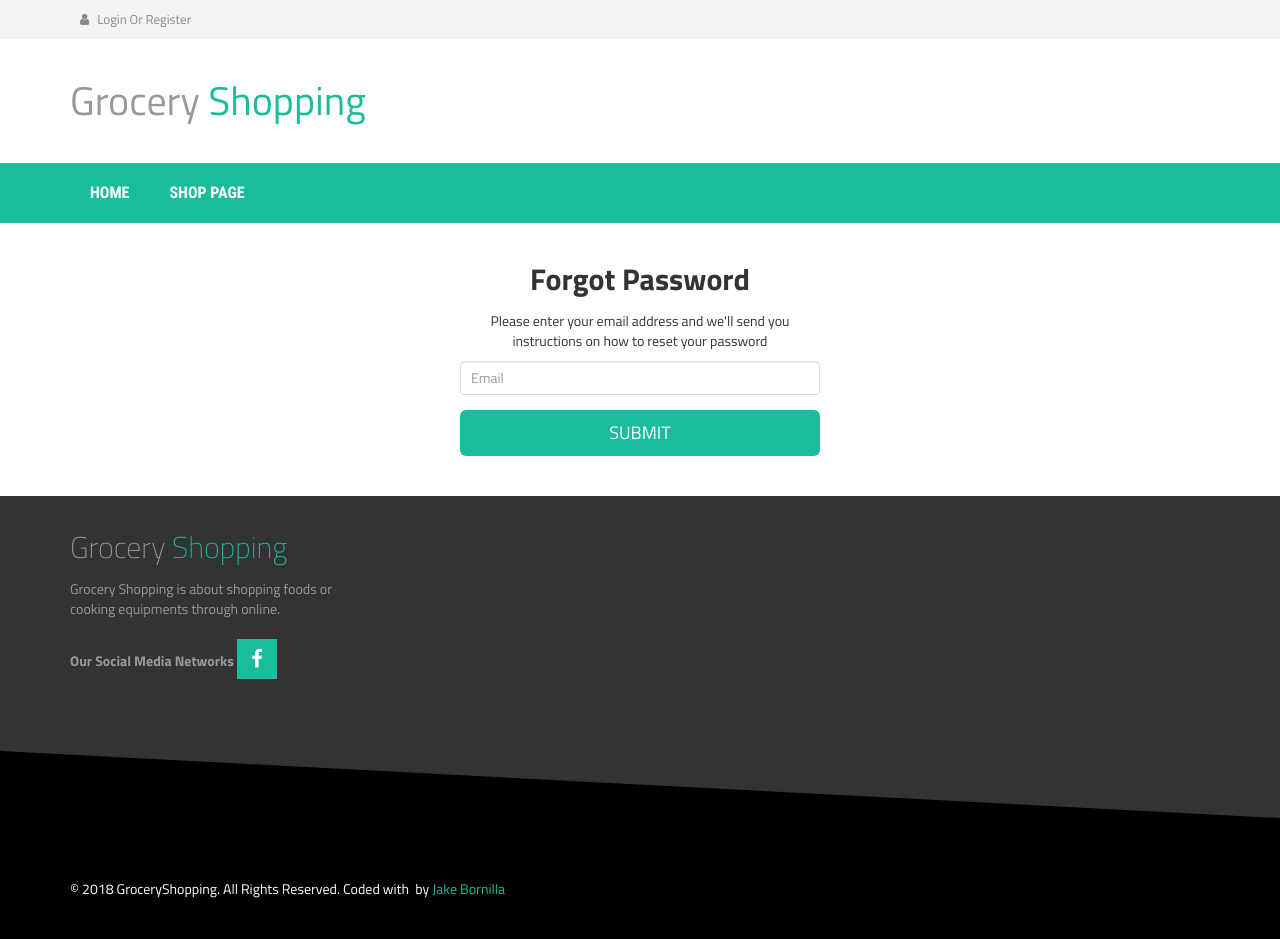
After one commit to jakebornilla29/grocery_shopping_3, a CodeIgniter app: page /grocery_shopping/index.php/welcome/forgot_password in a window 1280 px wide. The commit adds this page. Run offline with CodeIgniter, Linux system fonts and the light colour scheme; some libraries are stand-ins or nearby versions.

Commit message:
forgot password

```diff
--- a/application/controllers/Login.php
+++ b/application/controllers/Login.php
@@ -16,7 +16,7 @@ class Login extends CI_Controller
 
         $result = $this->Login_model->checkuser($username,$password);
         $u_id = '';
-        foreach ($result as $row){
+       foreach ($result as $row){
             $u_id = $row->u_id;
             $fname = $row->fname;
             $lname = $row->lname;
--- a/application/controllers/Welcome.php
+++ b/application/controllers/Welcome.php
@@ -97,4 +97,48 @@ class Welcome extends CI_Controller {
 
         $this->load->view('reciept',$data);
     }
+
+    public function forgot_password()
+    {
+        $this->form_validation->set_rules('email','Email','required|valid_email');
+        if ($this->form_validation->run() == FALSE)
+        {
+            $this->load->view('forgot_password');
+        }
+        else
+        {
+            $email = $this->input->post('email');
+            $result = $this->Login_model->checkEmail($email);
+
+            if (!$result) {
+                $data['forgot_error'] = 'We cant find your email address.';
+                $this->load->view('forgot_password',$data);
+            }
+
+            //token
+            $token = $this->Login_model->insertToken($result->u_id);
+            $tokenn = base64_encode($token);
+            $url = 'welcome/reset_password/token/' . $tokenn;
+            $link = '<a href="' . $url . '">' . $url . '</a>';
+
+            $message = '';
+            $message .= '<strong>A password reset has been requested for this email account.</strong><br>';
+            $message .= '<strong>Please click:</strong>' . $link;
+            echo $message;
+            exit;
+
+        }
+
+    }
+
+    public function reset_password()
+    {
+        $token = base64_decode($this->uri->segment(4));
+        $result = $this->Login_model->isTokenValid($token);
+
+        if (!$result) {
+            $data['reset_error'] = 'Token is invalid or expired';
+            $this->load->view('welcome/login');
+        }
+    }
 }
--- a/application/models/Login_model.php
+++ b/application/models/Login_model.php
@@ -5,4 +5,24 @@ class Login_model extends CI_Model
          $query = $this->db->get_where('users',array('username'=> $username , 'password'=> $password));
         return $query->result();
     }
+    function checkEmail($email)
+    {
+    	$query = $this->db->get_where('users',array('email'=>$email));
+    		$row = $query->row();
+    		return $row;
+    }
+
+   function insertToken($user_id)
+   {
+   	$token = substr(sha1(rand()), 0, 30);
+   	$date = date('m/d/y');
+
+   	$string = array('token' =>$token ,
+   					'user_id' =>$user_id ,
+   					'created' =>$date );
+
+   	$query = $this->db->insert('tokens',$string);
+   					//->\query($query);
+   					return $token . $user_id;
+   }
 }
--- /dev/null
+++ b/application/views/forgot_password.php
@@ -0,0 +1,42 @@
+<?php include "include/head2.php";?>
+<?php include "include/head.php";?>
+
+<br/>
+<div class="container">
+
+    <div class="row" style="margin-top:20px">
+<div class="col-lg-4 col-lg-offset-4">
+
+    <center>
+      <h2>Forgot Password</h2>
+    </center>
+    <center>
+      <p>Please enter your email address and we'll send you instructions on how to reset your password</p>
+    </center>
+
+    <?php $fattr = array('class' => 'form-signin');
+         echo form_open(site_url().'welcome/forgot_password', $fattr); ?>
+    <div class="form-group">
+      <?php echo form_input(array(
+          'name'=>'email',
+          'id'=> 'email',
+          'placeholder'=>'Email',
+          'class'=>'form-control',
+          'value'=> set_value('email'))); ?>
+      <?php echo form_error('email') ?>
+    </div>
+     <?php
+          if(isset($forgot_error)){
+            echo '<b>'.$forgot_error.'</b>';
+             }
+     ?>
+    <?php echo form_submit(array('value'=>'Submit', 'class'=>'btn btn-lg btn-primary btn-block')); ?>
+    <?php echo form_close(); ?>
+</div>
+</div>
+</div>
+<br/>
+<br/>
+
+<?php include "include/footer.php";?>
+<?php include "include/footer2.php";?>
--- a/application/views/login.php
+++ b/application/views/login.php
@@ -36,6 +36,11 @@
                         <div class="col-xs-6 col-sm-6 col-md-6">
                             <a href="<?php echo base_url('Welcome/register') ?>" class="btn btn-lg btn-primary btn-block">Register</a>
                         </div>
+                        <div>
+                            <center>
+                                 <a href="<?php echo base_url('Welcome/forgot_password') ?>" class="btn btn-lg btn-btn-link">Forgot Password</a>
+                            </center>
+                        </div>
                     </div>
                 </fieldset>
             <?php
```
Also changed, not shown: 1 other file.
